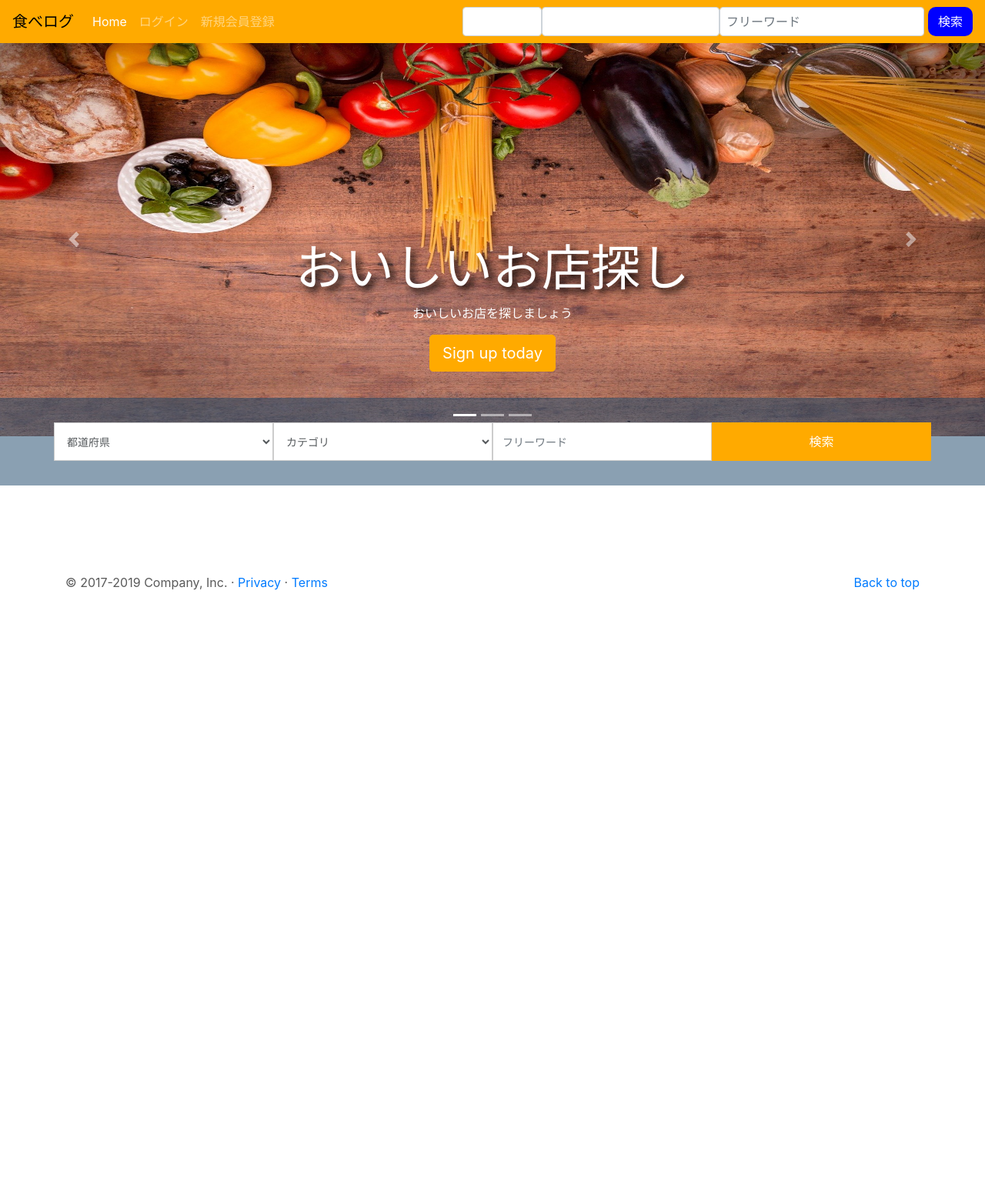
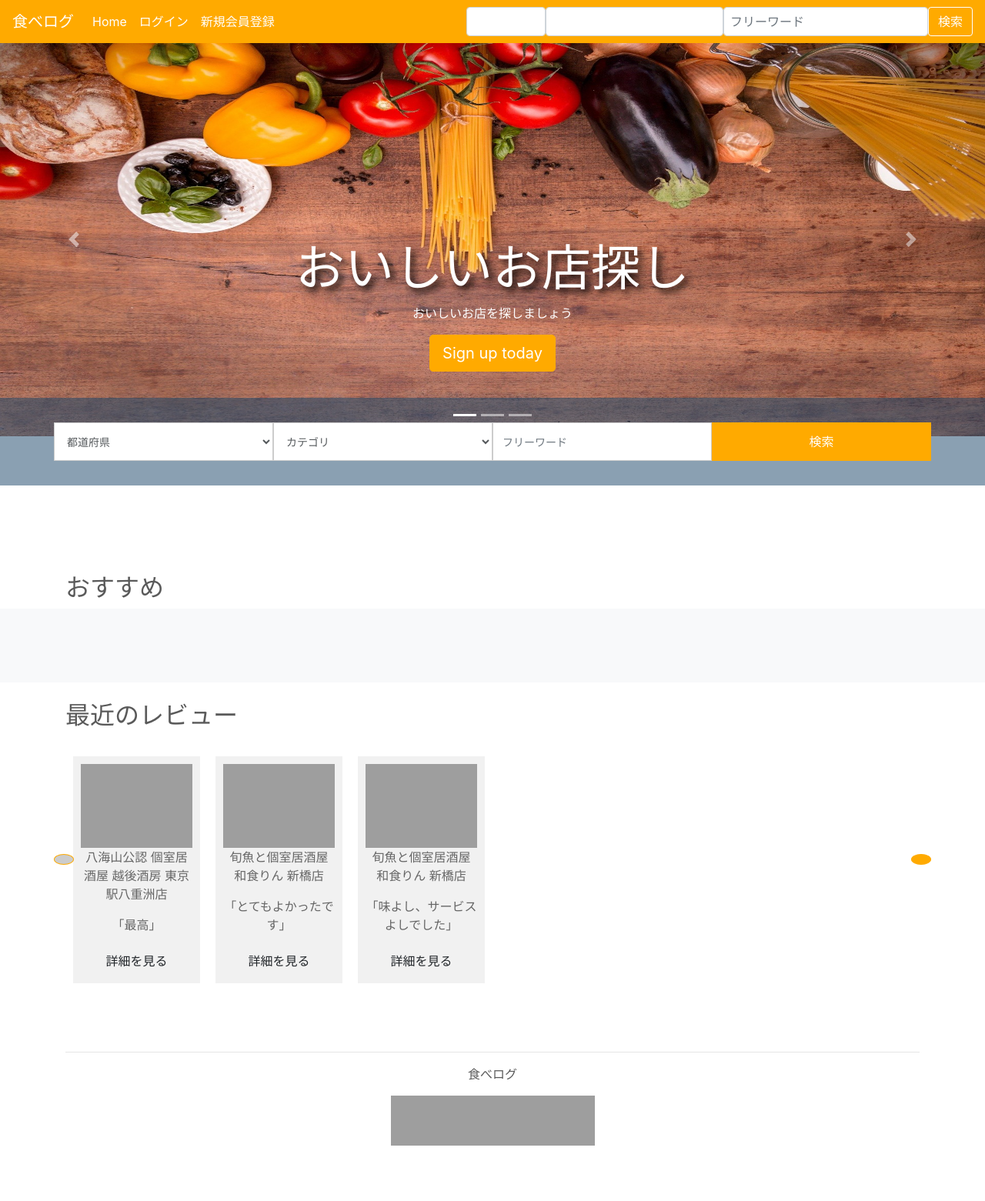
Before and after one commit to Masaya00/Django_ReviewApp, a Django app: template ReviewApp/templates/index.html in a window 1280 px wide. Shown: the whole page at 77% size. Before the commit the page ends 767 px from the top, so only its background shows below. Run offline with Django 3.2, Linux system fonts and the light colour scheme; the template is opened without the code that fills it: values that come from a table or form of the project are taken from there, others are empty; data comes from the database, SQL or seed files in the repository; some libraries are stand-ins or nearby versions; grey boxes are pictures that could not be loaded.

Commit message:
edit index.html

```diff
--- a/ReviewApp/static/css/index.css
+++ b/ReviewApp/static/css/index.css
@@ -81,3 +81,13 @@
         background: rgba(26, 70, 104, 0.51);
     }
 }
+
+.MultiCarousel { float: left; overflow: hidden; padding: 15px; width: 100%; position:relative; }
+    .MultiCarousel .MultiCarousel-inner { transition: 1s ease all; float: left; }
+        .MultiCarousel .MultiCarousel-inner .item { float: left;}
+        .MultiCarousel .MultiCarousel-inner .item > div { text-align: center; padding:10px; margin:10px; background:#f1f1f1; color:#666;}
+    .MultiCarousel .leftLst, .MultiCarousel .rightLst { position:absolute; border-radius:50%;top:calc(50% - 20px); }
+    .MultiCarousel .leftLst { left:0; }
+    .MultiCarousel .rightLst { right:0; }
+
+        .MultiCarousel .leftLst.over, .MultiCarousel .rightLst.over { pointer-events: none; background:#ccc; }
--- a/ReviewApp/static/css/navbar.css
+++ b/ReviewApp/static/css/navbar.css
@@ -1,5 +1,5 @@
 .common-btn {
-    background-color: blue;
+    background-color: #ffaa00;
     color: white;
     border-radius: 10px;
     margin-left: 5px;
--- /dev/null
+++ b/ReviewApp/static/js/index.js
@@ -0,0 +1,103 @@
+$(document).ready(function () {
+    var itemsMainDiv = ('.MultiCarousel');
+    var itemsDiv = ('.MultiCarousel-inner');
+    var itemWidth = "";
+
+    $('.leftLst, .rightLst').click(function () {
+        var condition = $(this).hasClass("leftLst");
+        if (condition)
+            click(0, this);
+        else
+            click(1, this)
+    });
+
+    ResCarouselSize();
+
+
+    $(window).resize(function () {
+        ResCarouselSize();
+    });
+
+    //表示する画像サイズを関数で定義
+    function ResCarouselSize() {
+        var incno = 0;
+        var dataItems = ("data-items");
+        var itemClass = ('.item');
+        var id = 0;
+        var btnParentSb = '';
+        var itemsSplit = '';
+        var sampwidth = $(itemsMainDiv).width();
+        var bodyWidth = $('body').width();
+        $(itemsDiv).each(function () {
+            id = id + 1;
+            var itemNumbers = $(this).find(itemClass).length;
+            btnParentSb = $(this).parent().attr(dataItems);
+            itemsSplit = btnParentSb.split(',');
+            $(this).parent().attr("id", "MultiCarousel" + id);
+
+            if (bodyWidth >= 1200) {
+                incno = itemsSplit[3];
+                itemWidth = sampwidth / incno;
+            }
+            else if (bodyWidth >= 992) {
+                incno = itemsSplit[2];
+                itemWidth = sampwidth / incno;
+            }
+            else if (bodyWidth >= 768) {
+                incno = itemsSplit[1];
+                itemWidth = sampwidth / incno;
+            }
+            else {
+                incno = itemsSplit[0];
+                itemWidth = sampwidth / incno;
+            }
+            $(this).css({ 'transform': 'translateX(0px)', 'width': itemWidth * itemNumbers });
+            $(this).find(itemClass).each(function () {
+                $(this).outerWidth(itemWidth);
+            });
+
+            $(".leftLst").addClass("over");
+            $(".rightLst").removeClass("over");
+
+        });
+    }
+
+
+    //カルーセルで画像を雨後隠すための関数
+    function ResCarousel(e, el, s) {
+        var leftBtn = ('.leftLst');
+        var rightBtn = ('.rightLst');
+        var translateXval = '';
+        var divStyle = $(el + ' ' + itemsDiv).css('transform');
+        var values = divStyle.match(/-?[\d\.]+/g);
+        var xds = Math.abs(values[4]);
+        if (e == 0) {
+            translateXval = parseInt(xds) - parseInt(itemWidth * s);
+            $(el + ' ' + rightBtn).removeClass("over");
+
+            if (translateXval <= itemWidth / 2) {
+                translateXval = 0;
+                $(el + ' ' + leftBtn).addClass("over");
+            }
+        }
+        else if (e == 1) {
+            var itemsCondition = $(el).find(itemsDiv).width() - $(el).width();
+            translateXval = parseInt(xds) + parseInt(itemWidth * s);
+            $(el + ' ' + leftBtn).removeClass("over");
+
+            if (translateXval >= itemsCondition - itemWidth / 2) {
+                translateXval = itemsCondition;
+                $(el + ' ' + rightBtn).addClass("over");
+            }
+        }
+        $(el + ' ' + itemsDiv).css('transform', 'translateX(' + -translateXval + 'px)');
+    }
+
+    //ボタンクリック時の動きを定義
+    function click(ell, ee) {
+        var Parent = "#" + $(ee).parent().attr("id");
+        var slide = $(Parent).attr("data-slide");
+        ResCarousel(ell, Parent, slide);
+    }
+
+});
--- a/ReviewApp/templates/base.html
+++ b/ReviewApp/templates/base.html
@@ -47,9 +47,20 @@
 
   {% endblock content %}
 
-  <footer class="container">
-    <p class="float-right"><a href="#">Back to top</a></p>
-    <p>&copy; 2017-2019 Company, Inc. &middot; <a href="#">Privacy</a> &middot; <a href="#">Terms</a></p>
+  <footer>
+      <div class="container">
+          <div class="row">
+              <div class="col-md-12 text-center">
+                  <br><br>
+                  <hr>
+                  <p>食べログ</p>
+                  <a href="https://api.gnavi.co.jp/api/scope/" target="_blank">
+                      <img src="https://techpit-market-prod.s3.amazonaws.com/uploads/part_attachment/file/4404/b258d332-43b9-4865-aa6d-dac130d6146a.gif" width="265" height="65" border="0" alt="グルメ情報検索サイト　ぐるなび">
+                  </a>
+                  <br><br>
+              </div>
+          </div>
+      </div>
   </footer>
 
     <!-- Optional JavaScript -->
--- a/ReviewApp/templates/index.html
+++ b/ReviewApp/templates/index.html
@@ -27,7 +27,7 @@
         </div>
       </div>
       <div class="carousel-item">
-          <img src="{% static 'image/mediterranean-cuisine-2378758_1920.jpg' %}" alt="">
+          <img src="{% static 'image/salad-2068220_1920.jpg' %}" alt="">
         <svg class="bd-placeholder-img" width="100%" height="100%" xmlns="http://www.w3.org/2000/svg" preserveAspectRatio="xMidYMid slice" focusable="false" role="img"><rect width="100%" height="100%" fill="#777"/></svg>
         <div class="container">
           <div class="carousel-caption">
@@ -92,11 +92,56 @@
             </form>
         </div>
     </section>
-  <!-- FOOTER -->
 
+    <div class="container">
+        <h2 class="section-title">おすすめ</h2>
+    </div>
+    <div class="album py-5 bg-light">
+        <div class="container">
+            <div class="row">
+                {% for item in pickup_list %}
+                <div class="col-md-4">
+                    <div class="card mb-4 box-shadow">
+                    <img src="{{ item.5 }}" alt="{{ item.1 }}">
+                        <div class="card-body">
+                            <h5 class="card-title">{{ item.1 }}</h5>
+                            <p class="card-text">{{ item.7 }}</p>
+                            <div class="d-flex justify-content-between align-items-center">
+                                <a href="{% url 'ReviewApp:shop_info' item.0 %}" class="btn common-btn">詳細を見る</a>
+                            </div>
+                        </div>
+                    </div>
+                </div>
+                {% endfor %}
+
+            </div>
+        </div>
+    </div>
+    <br>
+    <div class="container">
+        <h2 class="section-title">最近のレビュー</h2>
+        <div class="row">
+            <div class="MultiCarousel" data-items="'1,3,5,6" data-slide="1" id="MultiCarousel" data-interval="1000">
+                <div class="MultiCarousel-inner">
+                    {% for item in review_list %}
+                    <div class="item">
+                        <div class="pad15">
+                            <img src="{{ item.image_url }}" style="width: 100%;">
+                            <p>{{ item.shop_name }}</p>
+                            <p>「{{ item.comment }}」</p>
+                            <a href="{% url 'ReviewApp:shop_info' item.shop_id %}" class="btn common-btn">詳細を見る</a>
+                        </div>
+                    </div>
+                    {% endfor %}
+                </div>
+                <button class="btn btn-primary leftLst"></button>
+                <button class="btn btn-primary rightLst"></button>
+            </div>
+        </div>
+    </div>
 </main>
 <script src="https://code.jquery.com/jquery-3.3.1.slim.min.js" integrity="sha384-q8i/X+965DzO0rT7abK41JStQIAqVgRVzpbzo5smXKp4YfRvH+8abtTE1Pi6jizo" crossorigin="anonymous"></script>
-      <script>window.jQuery || document.write('<script src="/docs/4.3/assets/js/vendor/jquery-slim.min.js"><\/script>')</script><script src="/docs/4.3/dist/js/bootstrap.bundle.min.js" integrity="sha384-xrRywqdh3PHs8keKZN+8zzc5TX0GRTLCcmivcbNJWm2rs5C8PRhcEn3czEjhAO9o" crossorigin="anonymous"></script>
-
+<script>window.jQuery || document.write('<script src="/docs/4.3/assets/js/vendor/jquery-slim.min.js"><\/script>')</script><script src="/docs/4.3/dist/js/bootstrap.bundle.min.js" integrity="sha384-xrRywqdh3PHs8keKZN+8zzc5TX0GRTLCcmivcbNJWm2rs5C8PRhcEn3czEjhAO9o" crossorigin="anonymous"></script>
+<script src="{% static 'js/index.js' %}"></script>
 
 {% endblock content %}
--- a/ReviewApp/templates/navbar.html
+++ b/ReviewApp/templates/navbar.html
@@ -1,11 +1,9 @@
 {% load static %}
-
-<link rel="stylesheet" href="{% static 'css/navbar.css' %}">
 
 <div class="fixed-top">
 <nav class="navbar navbar-expand-lg navbar-dark" style="background-color: #ffaa00">
-  <a class="navbar-brand" style="color: black" href="{% url 'ReviewApp:index' %}">食べログ</a>
-  <button class="navbar-toggler"type="button" data-toggle="collapse" data-target="#navbarSupportedContent" aria-controls="navbarSupportedContent" aria-expanded="false" aria-label="Toggle navigation" style="background-color: blue; color: white;" >
+  <a class="navbar-brand" style="color: white;" href="{% url 'ReviewApp:index' %}">食べログ</a>
+  <button class="navbar-toggler"type="button" data-toggle="collapse" data-target="#navbarSupportedContent" aria-controls="navbarSupportedContent" aria-expanded="false" aria-label="Toggle navigation">
     <span class="navbar-toggler-icon"></span>
   </button>
 
@@ -16,14 +14,14 @@
       </li>
         {% if user.is_authenticated %}
         <li class="nav-item">
-            <a class="nav-item nav-link" href="{% url 'ReviewApp:logout' %}">ログアウト</a>
+            <a class="nav-item nav-link" href="{% url 'ReviewApp:logout' %}" style="color: white">ログアウト</a>
         </li>
         {% else %}
         <li class="nav-item">
-            <a class="nav-item nav-link" href="{% url 'ReviewApp:login' %}">ログイン</a>
+            <a class="nav-item nav-link" href="{% url 'ReviewApp:login' %}" style="color: white">ログイン</a>
         </li>
         <li class="nav-item">
-            <a class="nav-item nav-link" href="{% url 'ReviewApp:signup' %}">新規会員登録</a>
+            <a class="nav-item nav-link" href="{% url 'ReviewApp:signup' %}" style="color: white">新規会員登録</a>
         </li>
         {% endif %}
     </ul>
@@ -51,7 +49,7 @@
           </li>
           <span> </span>
           <li class="nav-item">
-              <button type="submit" class="btn common-btn">検索</button>
+              <button type="submit" class="btn common-btn" style='border-color: white; color: white'>検索</button>
           </li>
           </ul>
       </form>
--- a/ReviewApp/templates/search.html
+++ b/ReviewApp/templates/search.html
@@ -19,7 +19,7 @@
                         <img src="{{ item.5 }}" alt="{{ item.1 }}" class="img-rounded img-responsive" width="150px" />
                     </div>
                     <div class="col-xs-9 col-md-9 section-box">
-                        <h4>{{ item.1 }}<a href="{% url 'ReviewApp:shop_info' item.0 %}" class="btn common-btn">詳細を見る</a></h4>
+                        <h4>{{ item.1 }}<br><a href="{% url 'ReviewApp:shop_info' item.0 %}" class="btn common-btn">詳細を見る</a></h4>
                         <p>{{ item.2}}</p>
                         <p>{{ item.7 }}</p>
                     </div>
```
Also changed, not shown: ReviewApp/static/css/search.css (+7 -0 lines), ReviewApp/views.py (+8 -0 lines), ReviewApp/static/image/salad-2068220_1920.jpg (added).
